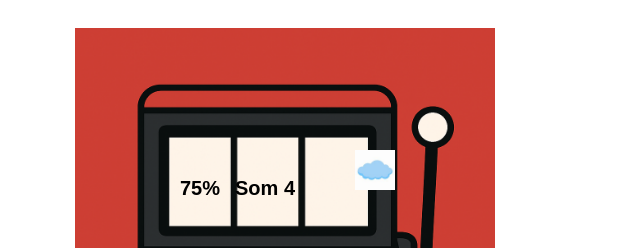
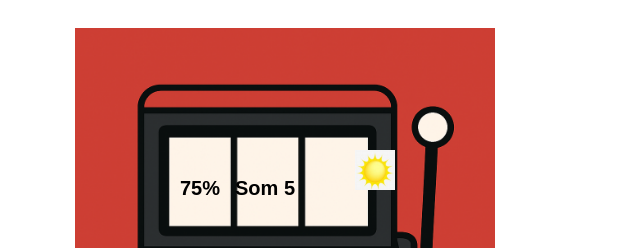
Before and after one commit to KeynnerDFS/PW1_1Bimestre_Trabalho, a plain HTML site: page index.Html in a window 1280 px wide. Both pictures are taken after a click on the button "Girar". Shown: the top 248 px of the page, 365-1005 px from the left. Drawn offline with Linux system fonts and the light colour scheme.

Commit message:
Slot-Machine_Ajudas
Coloque anotações para ajudar a entender o codigo.

```diff
--- a/index.Html
+++ b/index.Html
@@ -18,8 +18,6 @@
         <audio id="audioPlayer"></audio>
       </div>
 
-      <script src="script.js"></script>
-
       <div class="volume-bar-container">
         <label for="volumeBar">Volume atual:</label>
         <progress id="volumeBar" value="0.5" max="1"></progress>
@@ -28,5 +26,9 @@
       <div class="slot-display slot3">
         <img id="imageSlot" src="imgs/som1.png" alt="Imagem do som" class="slot-image-preview">
       </div>
+
+      <!-- Puxa o codigo do java, ele tem que estar abaixo do button, acima dele
+       não funciona -->
+      <script src="script.js"></script>
 </body>
 </html>
--- a/script.js
+++ b/script.js
@@ -1,6 +1,8 @@
-const volumes = [0, 0.25, 0.5, 0.75, 1];
+const volumes = [0, 0.25, 0.5, 0.75, 1];//lista com volume.
+//lista com porcentagem de volume que vai aparecer no slot.
 const volumeLabels = ['0%', '25%', '50%', '75%', '100%'];
 
+//lista dos sons disponiveis.
 const audios = [
   'som1.mp3',
   'som2.mp3',
@@ -9,13 +11,14 @@ const audios = [
   'som5.mp3'
 ];
 
-const roletaSound = new Audio('roleta.mp3'); // Som da roleta
+//Coloca som de roleta ao apertar o buttom
+const roletaSound = new Audio('roleta.mp3');
 const volumeSlot = document.getElementById('volumeSlot');
 const audioSlot = document.getElementById('audioSlot');
 const playButton = document.getElementById('playButton');
 const audioPlayer = document.getElementById('audioPlayer');
 
-// Slot que simula rotação e resolve com o índice final
+//faz a rotação dos slots de volume e Som
 function rolarSlotAsync(elemento, lista) {
   return new Promise((resolve) => {
     let count = 0;
@@ -35,34 +38,56 @@ function rolarSlotAsync(elemento, lista) {
   });
 }
 
+//Faz o efeito de rolagem da imagem
+function rolarImagemSlotAsync(elemento, totalImagens) {
+  return new Promise((resolve) => {
+    let count = 0;
+    const maxCount = 20;
+    let finalIndex = 0;
+
+    const intervalo = setInterval(() => {
+      finalIndex = Math.floor(Math.random() * totalImagens);
+      elemento.src = `imgs/som${finalIndex + 1}.png`;
+      count++;
+
+      if (count >= maxCount) {
+        clearInterval(intervalo);
+        resolve(finalIndex);
+      }
+    }, 100);
+  });
+}
+
 playButton.addEventListener('click', async () => {
-  playButton.disabled = true;
-
-  // Inicia o som da roleta
-  roletaSound.loop = true; // Faz o som repetir enquanto as colunas giram
+  playButton.disabled = true;//não pode clicar até a roleta terminar.
+  //Inicia o som de roleta
+  roletaSound.loop = true;
   roletaSound.play();
-
-  // Inicia as duas animações ao mesmo tempo
+  //As colunas começam a rodar utilizando as funções feitas anteriormente
   const volumePromise = rolarSlotAsync(volumeSlot, volumeLabels);
   const audioPromise = rolarSlotAsync(audioSlot, ['Som 1', 'Som 2', 'Som 3', 'Som 4', 'Som 5']);
+  const imagePromise = rolarImagemSlotAsync(imageSlot, audios.length);
 
-  // Espera as duas finalizarem
-  const [volFinalIndex, audioFinalIndex] = await Promise.all([volumePromise, audioPromise]);
+  //Esperar todas as roletas terminarem de girar
+  const [volFinalIndex, audioFinalIndex, imgFinalIndex] = await Promise.all([
+    volumePromise,
+    audioPromise,
+    imagePromise
+  ]);
 
-  // Para o som da roleta
+  //Para o som da roleta
   roletaSound.pause();
-  roletaSound.currentTime = 0; // Reseta o som de roleta
+  roletaSound.currentTime = 0;
 
-  const imageSlot = document.getElementById('imageSlot');
-  imageSlot.src = `imgs/som${audioFinalIndex + 1}.png`;
-  // Configura o áudio final
+  //Começa a rodar o audio sorteado
   audioPlayer.src = audios[audioFinalIndex];
   audioPlayer.volume = volumes[volFinalIndex];
 
+  //Atualiza a barra de volume de acorco com o sorteio
   const volumeBar = document.getElementById('volumeBar');
   volumeBar.value = volumes[volFinalIndex];
 
-  audioPlayer.play();
+  audioPlayer.play();//toca o audio com volumes ajustado.
 
-  playButton.disabled = false;
+  playButton.disabled = false;// reativa o buttom
 });
--- a/style.css
+++ b/style.css
@@ -6,7 +6,7 @@ body {
 
   .slot-container {
     position: relative;
-    width: 400px; /* Ajuste conforme a imagem */
+    width: 400px;
     margin: auto;
   }
 
@@ -17,7 +17,7 @@ body {
 
   .slot-display {
     position: absolute;
-    top: 80px; /* ajusta a altura do visor */
+    top: 80px;
     width: 80px;
     height: 60px;
     background: transparent;
@@ -29,7 +29,7 @@ body {
     pointer-events: none;
   }
 
-  /* Posição dos 3 visores */
+  /* Posição dos 2 visores */
   .slot1 {
     left: 35px;
     margin: 50px
@@ -42,8 +42,8 @@ body {
 
   .play-btn {
     position: absolute;
-    top: 230px;  /* ajuste fino aqui */
-    left: 205px; /* ajuste fino aqui */
+    top: 230px;
+    left: 205px;
     width: 100px;
     height: 40px;
     background: transparent;
@@ -52,10 +52,11 @@ body {
     cursor: pointer;
   }
 
-  /* Opcional: botão visível para testes */
-  .play-btn:hover {
+
+  /*MARCA A POSIÇÃO DO BUTTOM PARA FACILITAR O POSICIONAMENTO.*/
+  /*.play-btn:hover {
     outline: 2px dashed red;
-  }
+  }*/
 
   .volume-bar-container {
     margin-top: 20px;
@@ -78,12 +79,13 @@ body {
     overflow: hidden;
   }
 
-  /* Terceira coluna (onde estava a partitura 🎵) */
+  /*Slot da imagem*/
   .slot3 {
-    top: 150px;     /* ajuste esse valor pra alinhar na vertical */
-    left: 700px;   /* ajuste esse valor pra alinhar com a terceira coluna */
+    top: 150px;
+    left: 700px;
   }
 
+  /*Tamanho da imagem*/
   .slot-image-preview {
     width: 100%;
     height: 100%;
```
